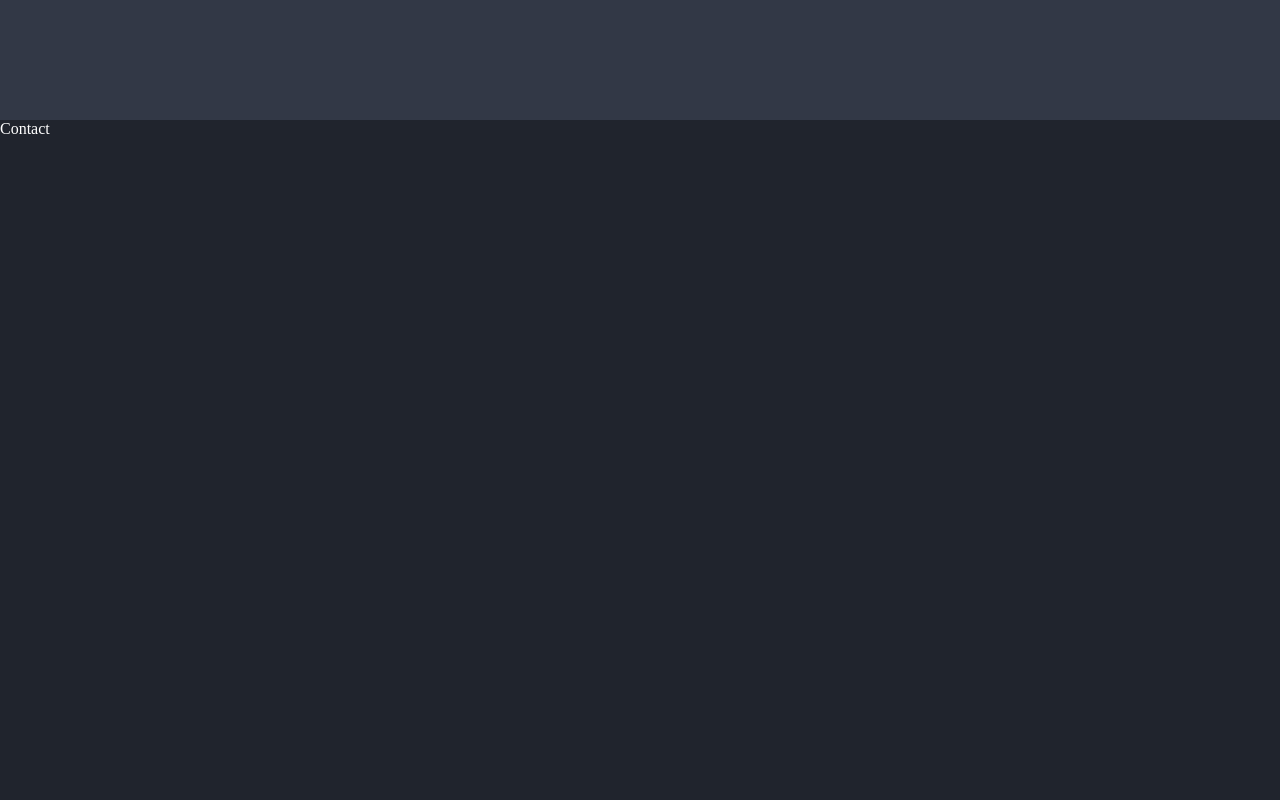
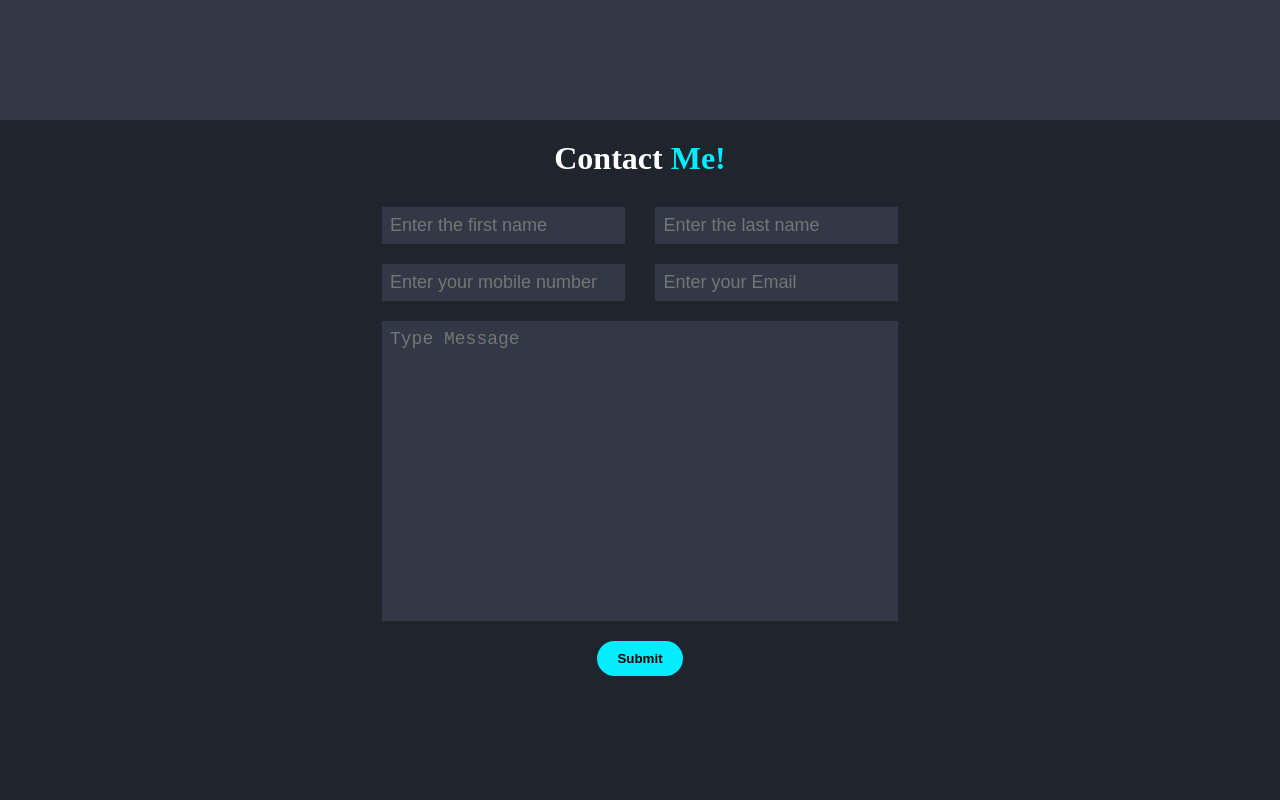
Before and after one commit to UmarMalikg/portfolio, a React (Vite) app in the folder portfolio/: page / in a window 1280 px wide. Shown: the part 3080-3880 px from the top of the page. Built offline with nearby package versions, Linux system fonts and the light colour scheme.

Commit message:
contact section designed

```diff
--- a/portfolio/src/components/contacts/Contact.jsx
+++ b/portfolio/src/components/contacts/Contact.jsx
@@ -1,9 +1,15 @@
 import React from "react";
+import { Form } from "./components/Form";
 
 export const Contact = () => {
   return (
     <div id="contact" className="contact">
-      Contact
+      <h1 className="c-title">
+        Contact <span>Me!</span>
+      </h1>
+      <div className="c-form-holder">
+        <Form />
+      </div>
     </div>
   );
 };
--- /dev/null
+++ b/portfolio/src/components/contacts/components/Form.jsx
@@ -0,0 +1,28 @@
+import React from "react";
+
+export const Form = () => {
+  return (
+    <form className="c-form" type="submit">
+      <div className="f-row">
+        <input type="text" id="f-name" placeholder="Enter the first name" />
+        <input type="text" id="l-name" placeholder="Enter the last name" />
+      </div>
+      <div className="f-row">
+        <input
+          type="number"
+          id="m-num"
+          placeholder="Enter your mobile number"
+        />
+        <input type="email" id="email" placeholder="Enter your Email" />
+      </div>
+      <div className="f-row">
+        <textarea id="message" type="text" placeholder="Type Message" />
+      </div>
+      <div className="b-f-row">
+        <button type="submit" id="s-form">
+          Submit
+        </button>
+      </div>
+    </form>
+  );
+};
--- a/portfolio/src/styles/style.scss
+++ b/portfolio/src/styles/style.scss
@@ -220,6 +220,51 @@
   .contact {
     background-color: $dark_black;
     height: 100vh;
+    .c-title {
+      text-align: center;
+      padding-top: 20px;
+      span {
+        color: $purple;
+      }
+    }
+    .c-form-holder {
+      @include row_flex(center);
+      form {
+        width: auto;
+        @include col_flex(center);
+        gap: 20px;
+        margin-top: 30px;
+        padding: 0 20px;
+        .f-row {
+          width: 100%;
+          gap: 20px;
+          @include row_flex(space-between);
+          flex-wrap: wrap;
+          input {
+            background-color: $light_black;
+            padding: 8px;
+            width: 47%;
+            font-size: 18px;
+            border: none;
+            outline: none;
+            color: $white;
+          }
+          textarea {
+            @extend input;
+            width: 100%;
+            height: 300px;
+            resize: none;
+          }
+        }
+        .b-f-row {
+          @extend .f-row;
+          @include row_flex(center);
+          button {
+            @include btn;
+          }
+        }
+      }
+    }
   }
 
   //   for footer
```
